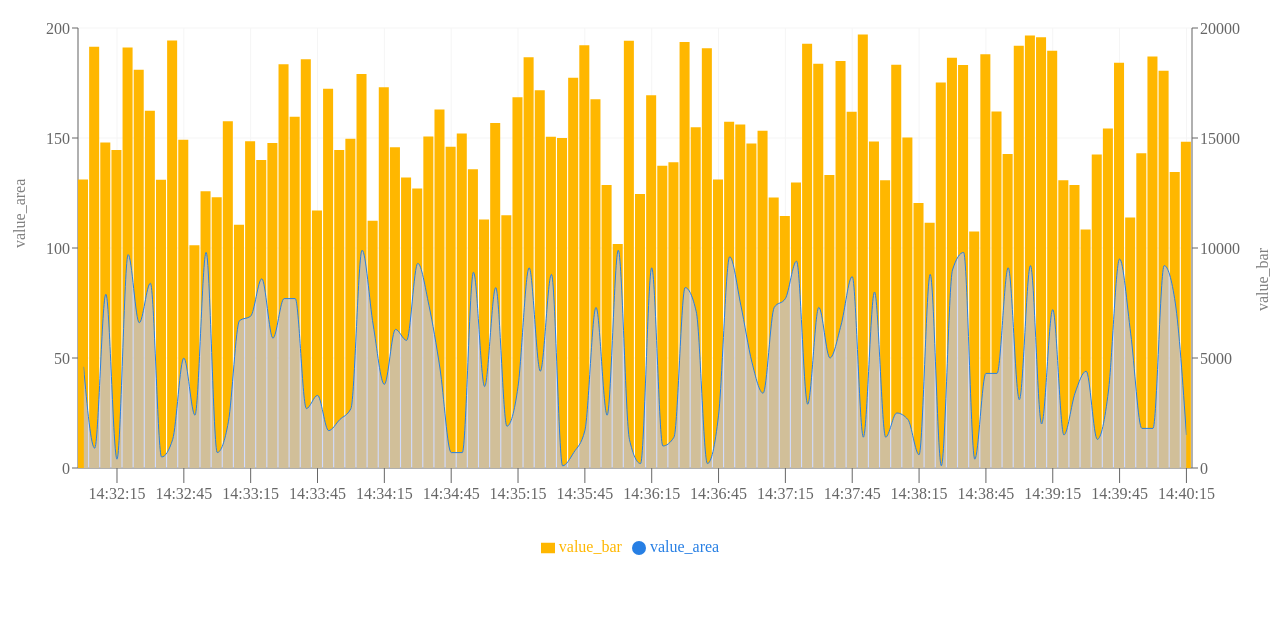
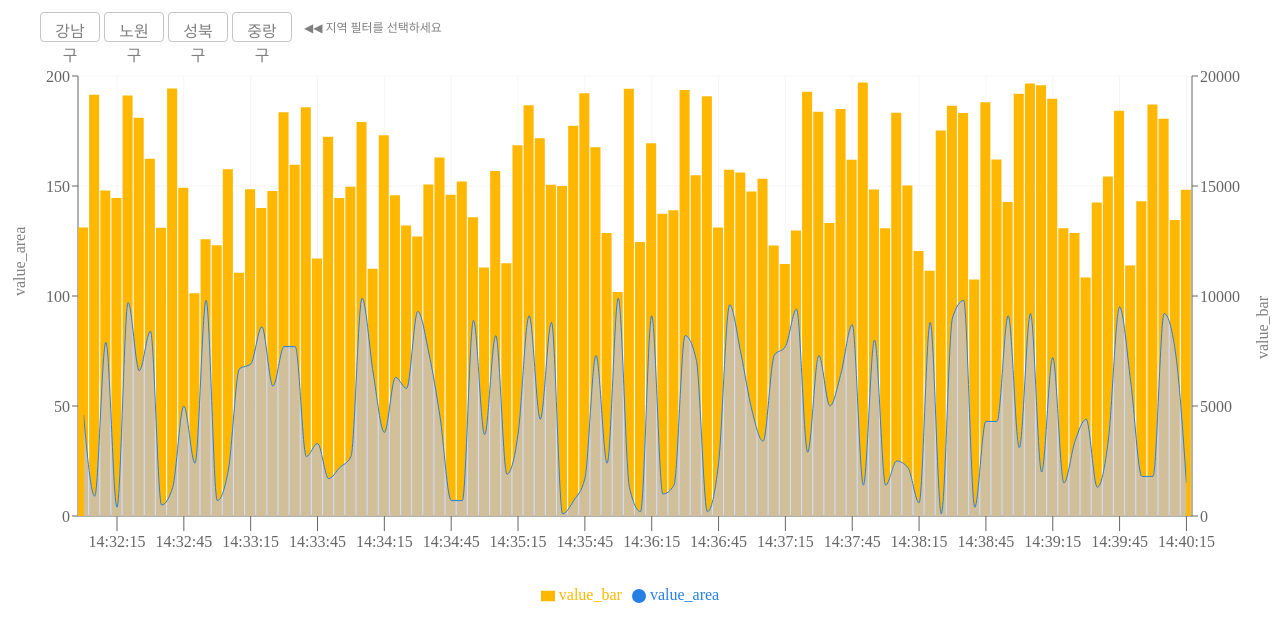
Before and after one commit to 0chae01/time-series-chart, a React (Vite) app: page / in a window 1280 px wide. Shown: the top 642 px of the page. Built offline with nearby package versions, Linux system fonts and the light colour scheme.

Commit message:
feat: 지역 필터 버튼 구현

```diff
--- a/src/App.tsx
+++ b/src/App.tsx
@@ -2,12 +2,18 @@ import { useEffect, useState } from "react";
 import { useLoaderData } from "react-router-dom";
 import { chartDataType } from "@/types/data";
 import Chart from "@/components/Chart";
+import Button from "@/components/Button";
+import useQueryParams from "@/hooks/useQueryParams";
 
 function App() {
   const [isLoading, setIsLoading] = useState(true);
   const [data, setData] = useState<chartDataType[]>();
 
   const fetchedData = useLoaderData() as chartDataType[];
+
+  const { curQueryData, toggleFilter, resetFilter } = useQueryParams("region");
+
+  const regions = [...new Set(fetchedData.map((data) => data.id))].sort();
 
   useEffect(() => {
     setData(fetchedData);
@@ -16,7 +22,36 @@ function App() {
 
   if (!data) return <div>데이터를 불러오는 데 실패했습니다.</div>;
 
-  return <>{isLoading ? <div>Loading...</div> : <Chart data={data} />}</>;
+  return (
+    <>
+      <div className="filter-area">
+        {regions.map((region, idx) => (
+          <Button
+            key={idx}
+            value={region}
+            curQueryData={curQueryData}
+            toggleFilter={toggleFilter}
+          />
+        ))}
+        {curQueryData.length > 0 ? (
+          <button onClick={resetFilter} className="reset">
+            ╳ 필터 초기화
+          </button>
+        ) : (
+          <p className="guide">◀︎◀︎ 지역 필터를 선택하세요</p>
+        )}
+      </div>
+      {isLoading ? (
+        <div>Loading...</div>
+      ) : (
+        <Chart
+          data={data}
+          curQueryData={curQueryData}
+          toggleFilter={toggleFilter}
+        />
+      )}
+    </>
+  );
 }
 
 export default App;
--- /dev/null
+++ b/src/components/Button.tsx
@@ -0,0 +1,18 @@
+interface ButtonProps {
+  value: string;
+  curQueryData: string[];
+  toggleFilter: (id: string) => void;
+}
+
+const Button = ({ value, curQueryData, toggleFilter }: ButtonProps) => {
+  return (
+    <button
+      onClick={() => toggleFilter(value)}
+      className={curQueryData.includes(value) ? "active" : ""}
+    >
+      {value}
+    </button>
+  );
+};
+
+export default Button;
--- a/src/components/Chart.tsx
+++ b/src/components/Chart.tsx
@@ -15,7 +15,6 @@ import {
 } from "recharts";
 import CustomDot from "./CustomDot";
 import CustomToolTip from "./CustomToolTip";
-import useQueryParams from "@/hooks/useQueryParams";
 import {
   CategoricalChartFunc,
   CategoricalChartState,
@@ -23,12 +22,12 @@ import {
 
 interface ChartProps {
   data: chartDataType[];
+  curQueryData: string[];
+  toggleFilter: (id: string) => void;
 }
 
-const Chart = ({ data }: ChartProps) => {
+const Chart = ({ data, curQueryData, toggleFilter }: ChartProps) => {
   const [hiddenValue, setHiddenValue] = useState("");
-
-  const { curQueryData, toggleFilter } = useQueryParams("region");
 
   const onClick = (e: CategoricalChartState) => {
     if (e && e.activePayload) {
--- a/src/index.css
+++ b/src/index.css
@@ -1,3 +1,46 @@
+.filter-area {
+  display: flex;
+  margin-left: 30px;
+  margin-bottom: 10px;
+  display: flex;
+  align-items: center;
+}
+
+button {
+  font-size: 16px;
+  color: gray;
+  width: 60px;
+  height: 30px;
+  padding: 5px 8px 4px 8px;
+  margin: 4px 2px;
+  cursor: pointer;
+  background-color: white;
+  border: 1px solid rgb(197, 197, 197);
+  border-radius: 4px;
+}
+
+button.active {
+  font-weight: 600;
+  background-color: #ff6200;
+  color: #111111;
+}
+
+button.reset {
+  font-size: 12px;
+  color: gray;
+  border: none;
+  margin: 0;
+  background-color: none;
+  width: fit-content;
+  height: fit-content;
+}
+
+.guide {
+  margin: 0 10px;
+  color: gray;
+  font-size: 12px;
+}
+
 .recharts-legend-item {
   cursor: pointer;
 }
```
